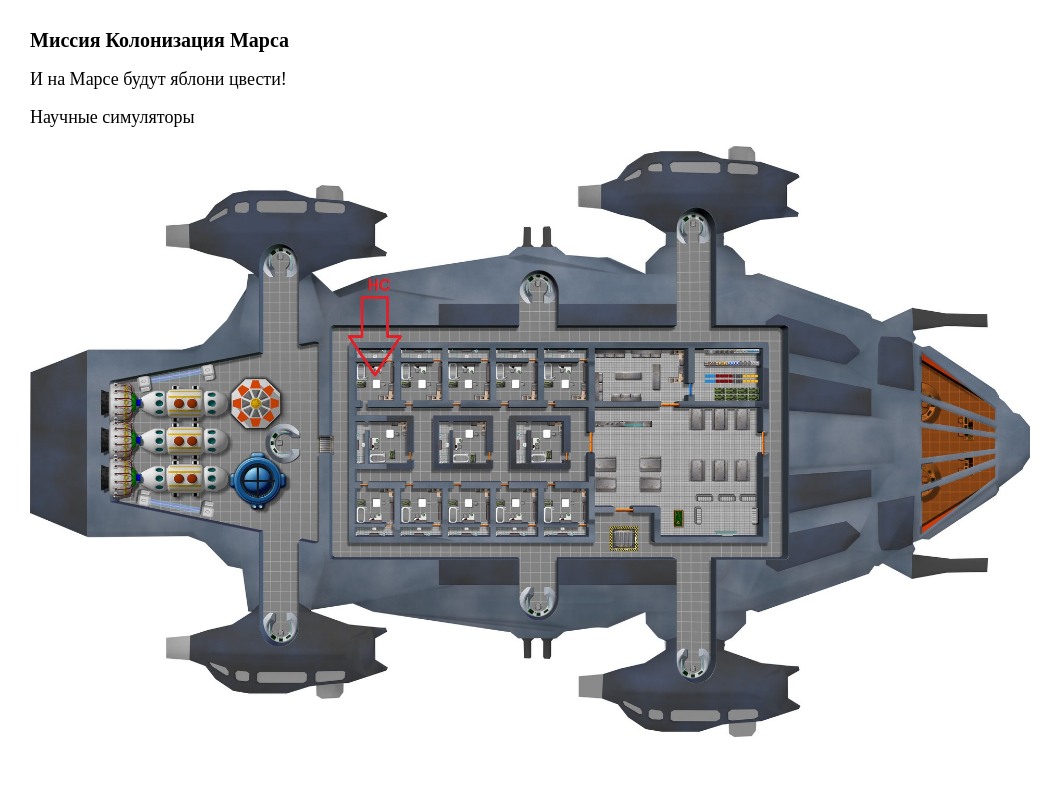
After one commit to Kreoniz/mars_colony, a Flask app: page /training/1 in a window 1280 px wide. The commit adds this page. Shown: the whole page, without its empty margins (0-1063 px from the left). Run offline with Flask 2, Linux system fonts and the light colour scheme.

Commit message:
space training;

```diff
--- a/main.py
+++ b/main.py
@@ -8,10 +8,25 @@ app = Flask(__name__)
 @app.route('/index/<name>')
 def index_dynamic_title(name):
     params = {}
-    print(name)
     params['title'] = name
     params['css_dest'] = url_for('static', filename='css/style.css')
     return render_template('base.html', **params)
 
+@app.route('/training/<prof>')
+def training(prof):
+    params = {}
+    params['title'] = 'Расписание тренировок'
+    params['css_dest'] = url_for('static', filename='css/style.css')
+    params['prof'] = prof
+    if 'инженер' in prof.lower() or 'строитель' in prof.lower():
+        params['text'] = 'Инженерные тренажеры'
+        params['pic_dest'] = url_for('static', filename='img/spacecraft2.jpg')
+    else:
+        params['text'] = 'Научные симуляторы'
+        params['pic_dest'] = url_for('static', filename='img/spacecraft1.jpg')
+
+    return render_template('training.html', **params)
+
+
 if __name__ == '__main__':
     app.run(port=8080, host='127.0.0.1')
--- a/static/css/style.css
+++ b/static/css/style.css
@@ -22,9 +22,10 @@ h1{
     font-size: 20px;
     font-weight: 700;
 }
-h4{
-    font-size: 18px;
+img{
+    max-width: 1000px;
 }
 .text{
     margin: 20px 0px 20px;
+    font-size: 18px;
 }
--- /dev/null
+++ b/templates/training.html
@@ -0,0 +1,14 @@
+<!DOCTYPE html>
+<html lang="en">
+<head>
+    <title>{{ title }}</title>
+    <link rel="stylesheet" href="{{ css_dest }}">
+    <meta http-equiv="Content-type" content="text/html;charset=UTF-8">
+</head>
+<body>
+    <h1>Миссия Колонизация Марса</h1>
+    <h4 class="text">И на Марсе будут яблони цвести!</h4>
+    <p class="text">{{ text }}</p>
+    <img src="{{ pic_dest }}" alt="image missing">
+</body>
+</html>
```
Also changed, not shown: static/img/spacecraft1.jpg (added), static/img/spacecraft2.jpg (added).
